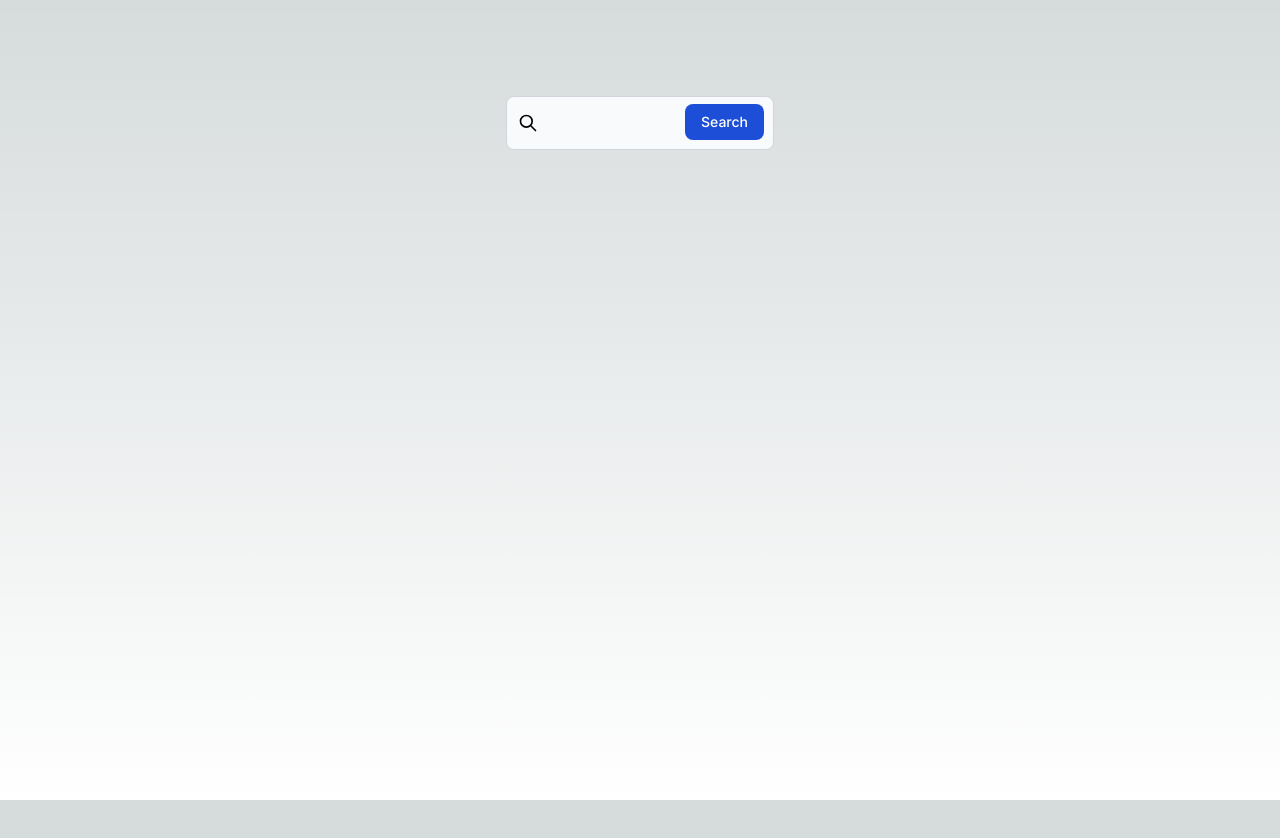
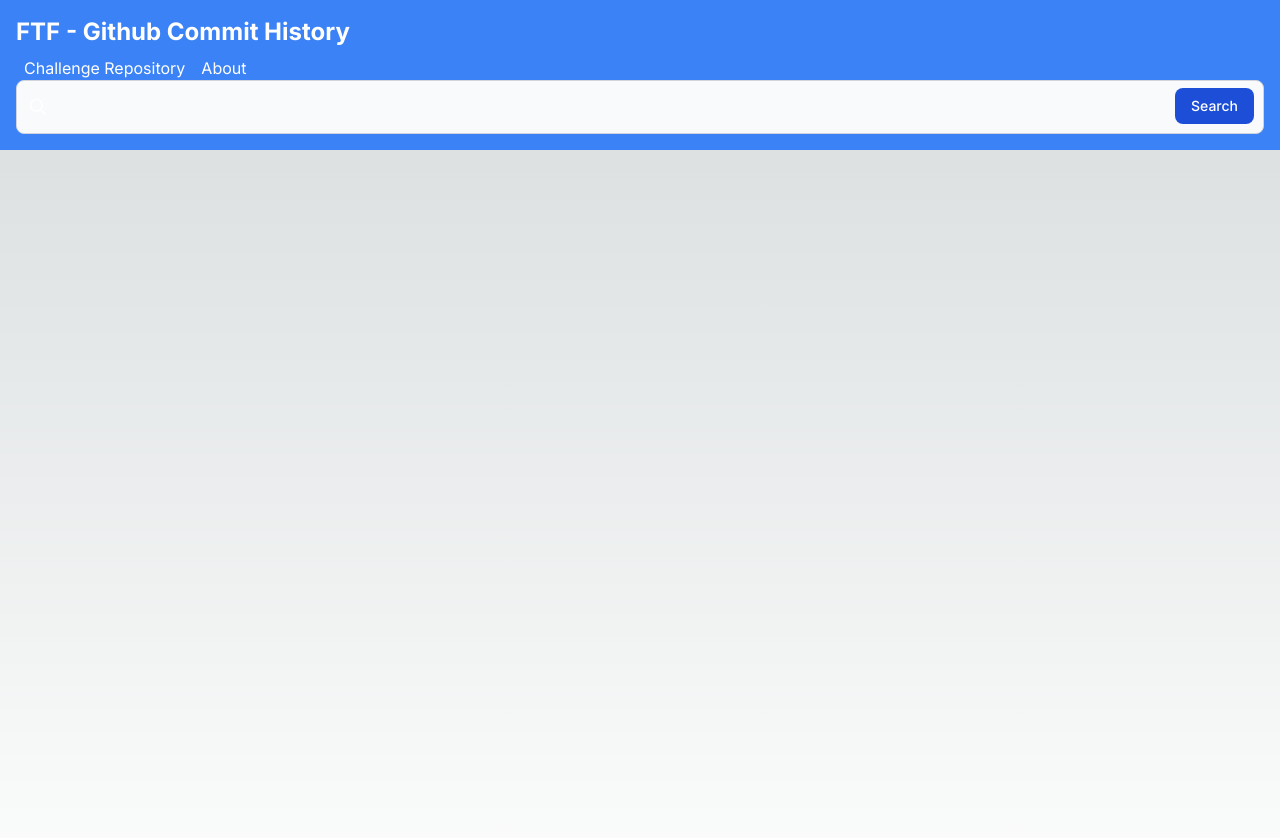
Before and after one commit to marcosst17/challenge_ftf, a Next.js app: page / in a window 1280 px wide. Shown: the top 838 px of the page. Before the commit the page ends 800 px from the top, so only its background shows below. Built offline with nearby package versions, Linux system fonts and the light colour scheme.

Commit message:
Added some html bone to landing page and created environment variable

```diff
--- a/app/(routes)/layout.tsx
+++ b/app/(routes)/layout.tsx
@@ -1,6 +1,8 @@
 import '../globals.css'
 import type { Metadata } from 'next'
+import Link from "next/link"
 import { Inter } from 'next/font/google'
+import SearchBar from '../_components/SearchBar/index'
 
 const inter = Inter({ subsets: ['latin'] })
 
@@ -12,7 +14,19 @@ export const metadata: Metadata = {
 export default function RootLayout({children}:{children: React.ReactNode}) {
   return (
     <html lang="en">
-      <body className={inter.className}>{children}</body>
+      <body className={inter.className}>
+        <header className="bg-blue-500 p-4 text-white">
+          <Link href="/">
+            <h1 className="text-2xl font-bold">FTF - Github Commit History</h1>
+          </Link>
+          <nav className="mt-2">
+            <Link href="/user/marcosst17/challenge_ftf" className="mx-2">Challenge Repository</Link>
+            <Link href="/about" className="mx-2">About</Link>
+            <SearchBar  />
+          </nav>
+        </header>
+        {children}
+      </body>
     </html>
   )
 }
--- a/app/(routes)/page.tsx
+++ b/app/(routes)/page.tsx
@@ -1,25 +1,9 @@
 "use client"
 
-import { useState } from "react"
-import SearchBar from "../_components/SearchBar/index"
-
-// import Image from 'next/image'
-
-{/* <Image
-              src="/vercel.svg"
-              alt="Vercel Logo"
-              className="dark:invert"
-              width={100}
-              height={24}
-              priority
-            /> */}
 export default function Home() {
-
-  const [searchState, setSearchState] = useState<string>("")
 
   return (
     <main className="flex min-h-screen flex-col items-center justify-between p-24">
-      <SearchBar searchState={searchState} setSearchState={setSearchState} />
     </main>
   )
 }
--- a/app/(routes)/user/[username]/[repo]/page.tsx
+++ b/app/(routes)/user/[username]/[repo]/page.tsx
@@ -1,8 +1,9 @@
-'use client'
+"use client"
 import CommitList from "@/app/_components/CommitList/indes";
 import callOctokit from "@/app/_utils/octokit";
 import React, { useEffect, useState } from "react"
-const CommitsPage = ({params}:any) => {
+
+const RepoPage = ({params}:any) => {
 
     const [repoCommits, setRepoCommits] = useState([])
 
@@ -12,10 +13,6 @@ const CommitsPage = ({params}:any) => {
         })
     }, [params.username, params.repo])
 
-    useEffect(() => {
-        console.log({repoCommits});
-    }, [repoCommits])
-
     return (
         <div className="text-slate-100 font-bold">
             <p>{params.username}</p>
@@ -24,4 +21,4 @@ const CommitsPage = ({params}:any) => {
     )
 }
 
-export default CommitsPage
+export default RepoPage
--- a/app/_utils/octokit.ts
+++ b/app/_utils/octokit.ts
@@ -6,10 +6,10 @@ type configObject = {
     headers:{}
 }
 
-const callOctokit = async (apiRoute:string, username:string, repo?:string) => {
+const callOctokit = async (apiRoute:string, username:string, repo?:string, caller?:string) => {
 
     const octokit = new Octokit({
-        auth: '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'
+        auth: process.env.NEXT_PUBLIC_GH_TOKEN
     })
 
     const configObject:configObject = {
```
Also changed, not shown: 1 other file (tests, documents, lock files or other folders).
